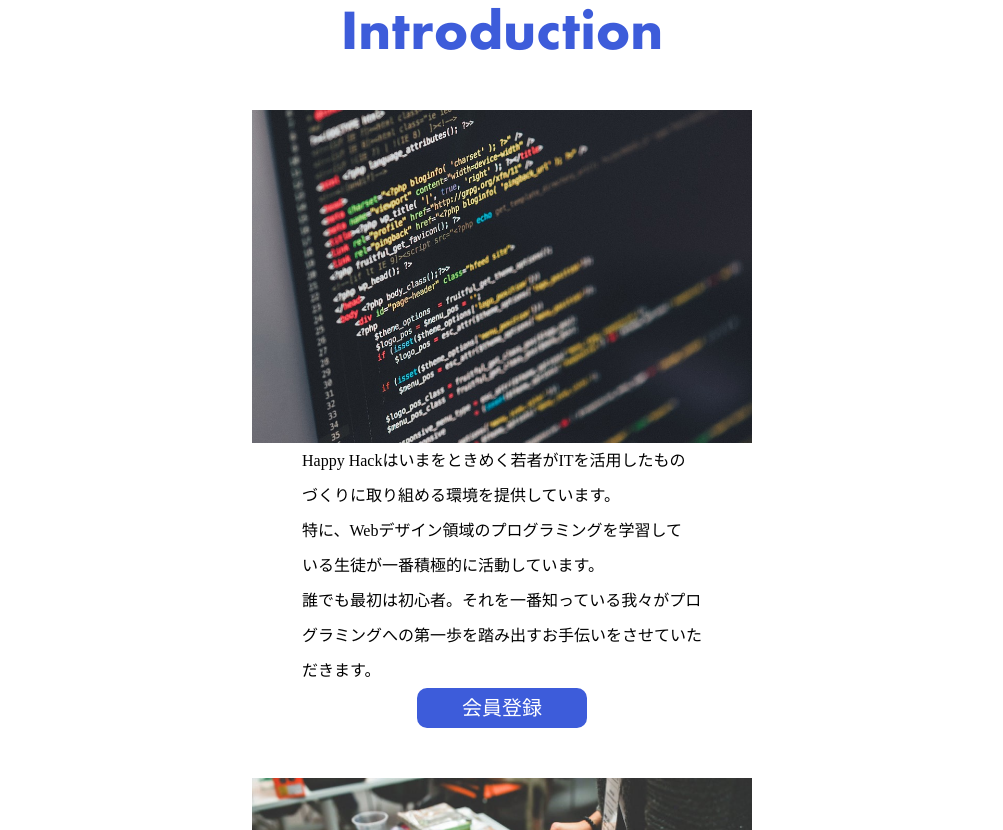
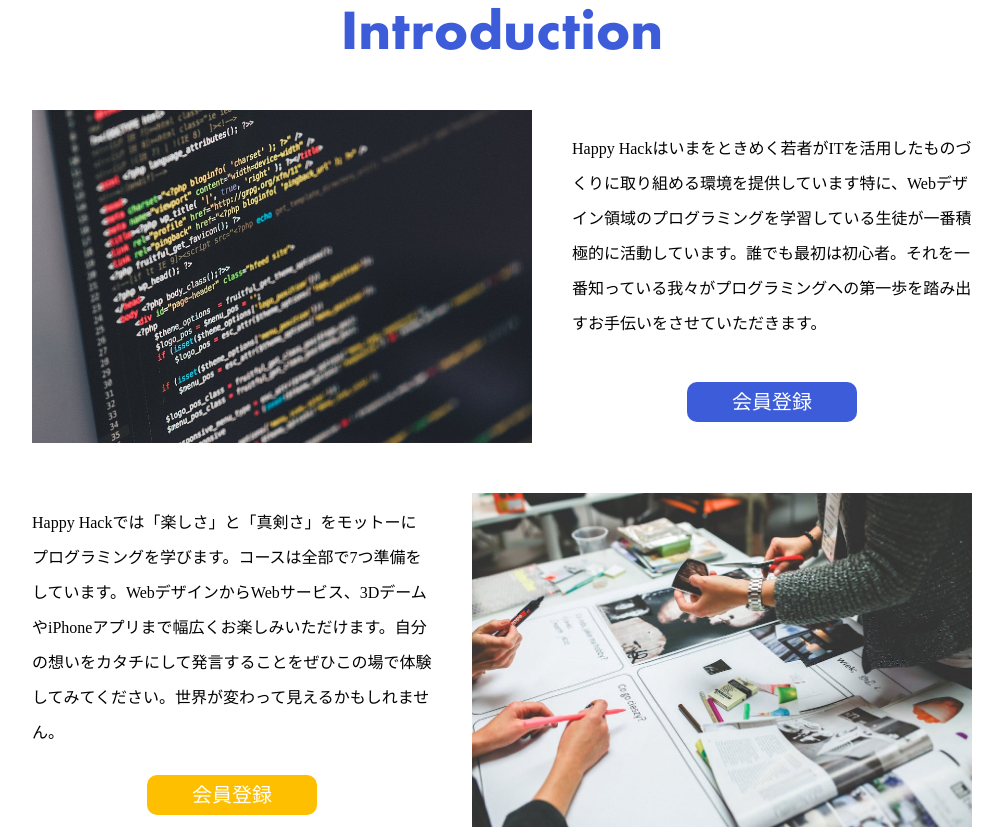
Before and after one commit to KENKUN-1031/HappyHack, a plain HTML site: page index.html in a window 1280 px wide. Shown: the part 837-1667 px from the top of the page, without its empty margins (138-1141 px from the left). Drawn offline with nearby package versions, Linux system fonts and the light colour scheme; no server answers.

Commit message:
word-break

```diff
--- a/index.html
+++ b/index.html
@@ -33,13 +33,7 @@
                 <img src="./images/introduciton_001.jpg" alt="">
                 <div class="details">
                     <p>
-                        Happy Hackはいまをときめく若者がITを活用したもの<br>
-                        づくりに取り組める環境を提供しています。<br>
-                        特に、Webデザイン領域のプログラミングを学習して<br>
-                        いる生徒が一番積極的に活動しています。<br>
-                        誰でも最初は初心者。それを一番知っている我々がプロ<br>
-                        グラミングへの第一歩を踏み出すお手伝いをさせていた<br>
-                        だきます。
+                        Happy Hackはいまをときめく若者がITを活用したものづくりに取り組める環境を提供しています特に、Webデザイン領域のプログラミングを学習している生徒が一番積極的に活動しています。誰でも最初は初心者。それを一番知っている我々がプログラミングへの第一歩を踏み出すお手伝いをさせていただきます。
                     </p>
                     <a href="">会員登録</a>
                 </div>
@@ -48,14 +42,7 @@
                 <img src="./images/introduction_002.jpg" alt="">
                 <div class="details">
                     <p>
-                        Happy Hackでは「楽しさ」と「真剣さ」をモットー<br>
-                        にプログラミングを学びます。コースは全部で7つ準備<br>
-                        をしています。<br>
-                        WebデザインからWebサービス、3DデームやiPhone <br>
-                        アプリまで幅広くお楽しみいただけます。<br>
-                        自分の想いをカタチにして発言することをぜひこの場で<br>
-                        体験してみてください。世界が変わって見えるかもしれ<br>
-                        ません。
+                        Happy Hackでは「楽しさ」と「真剣さ」をモットーにプログラミングを学びます。コースは全部で7つ準備をしています。WebデザインからWebサービス、3DデームやiPhoneアプリまで幅広くお楽しみいただけます。自分の想いをカタチにして発言することをぜひこの場で体験してみてください。世界が変わって見えるかもしれません。
                     </p>
                     <a href="">会員登録</a>
                 </div>
--- a/style.css
+++ b/style.css
@@ -21,7 +21,8 @@
 
 
 .container{
-    max-width: 70vw;
+    /* max-width: 65vw; */
+    max-width: 1400px;
     margin: 0 auto;
 }
 
@@ -96,8 +97,10 @@
 }
 
 .details p{
+    word-break: normal;
     text-align: left;
     font-family: 'Hiragino Kaku Gothic Pro';
+    max-width: 400px;
 }
 
 .info a{
```
